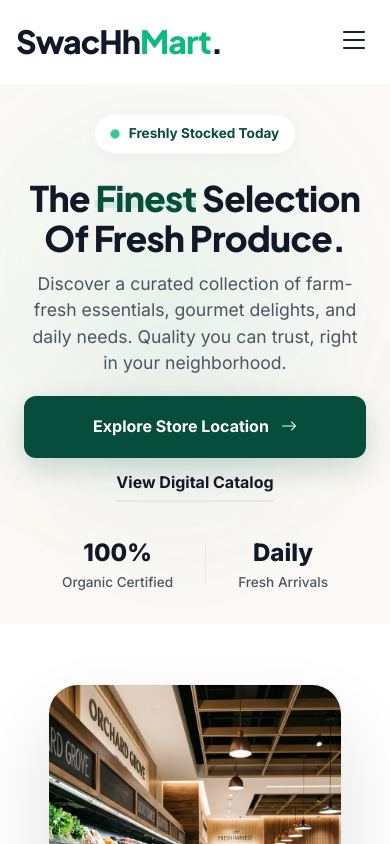
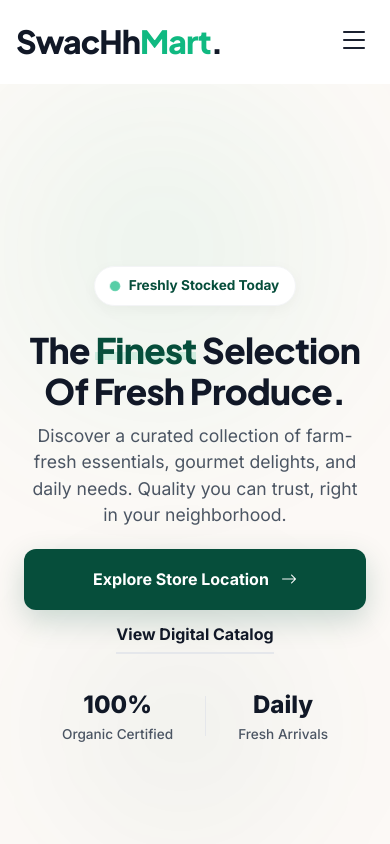
Before and after one commit to vamsipentela/Swachh-Mart, a React (Vite) app in the folder frontend/: page / in a window 390 px wide. Shown: the top 844 px of the page. Built offline with nearby package versions, Linux system fonts and the light colour scheme; no server answers; a web font is replaced by a local one.

Commit message:
UI: Made Hero section full-screen (100vh) on mobile for a premium look

```diff
--- a/frontend/src/components/Hero.css
+++ b/frontend/src/components/Hero.css
@@ -395,7 +395,11 @@
   }
 
   .hero-premium {
-    padding: 30px 0;
+    min-height: 100vh;
+    padding: 0;
+    display: flex;
+    align-items: center;
+    justify-content: center;
   }
 }
 
```
